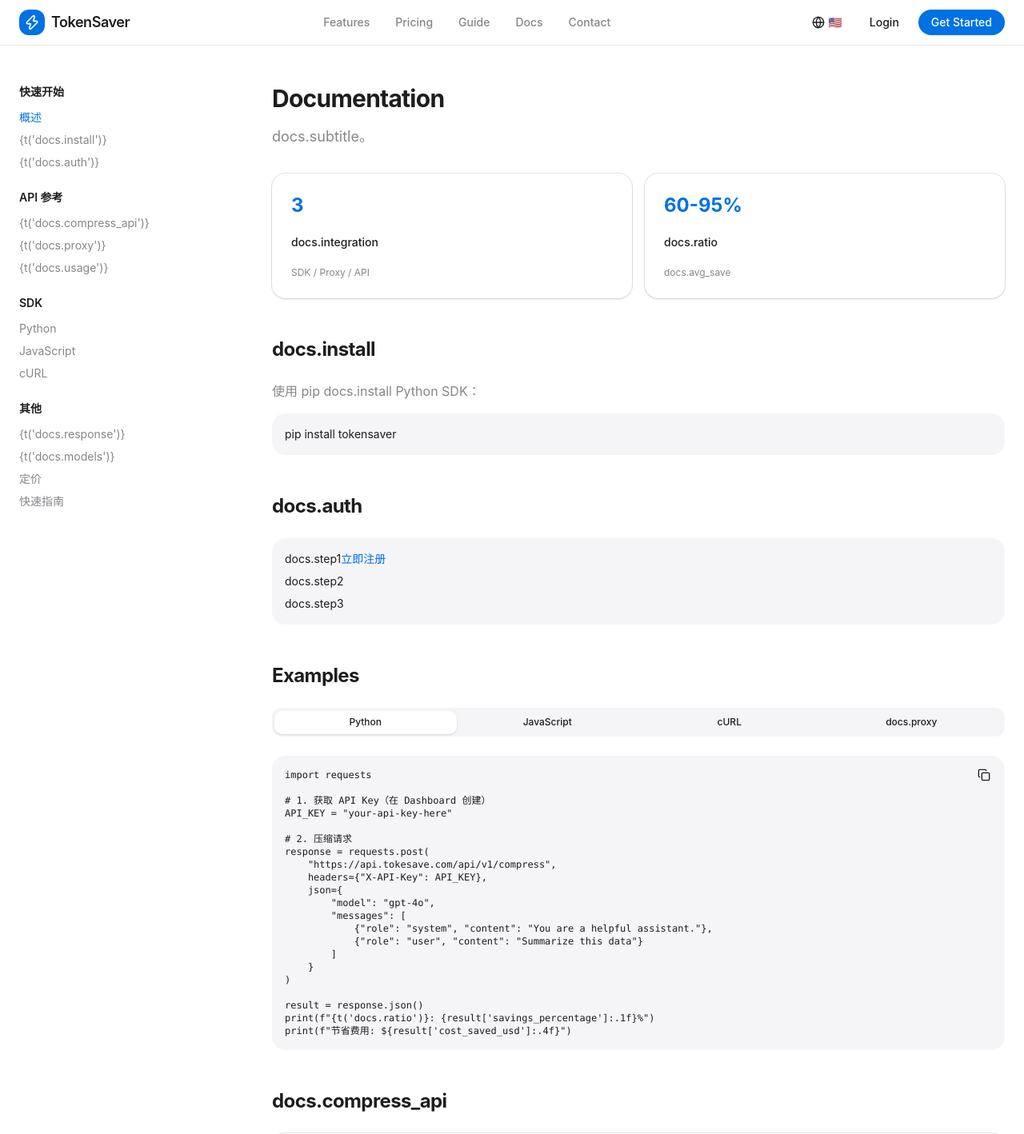
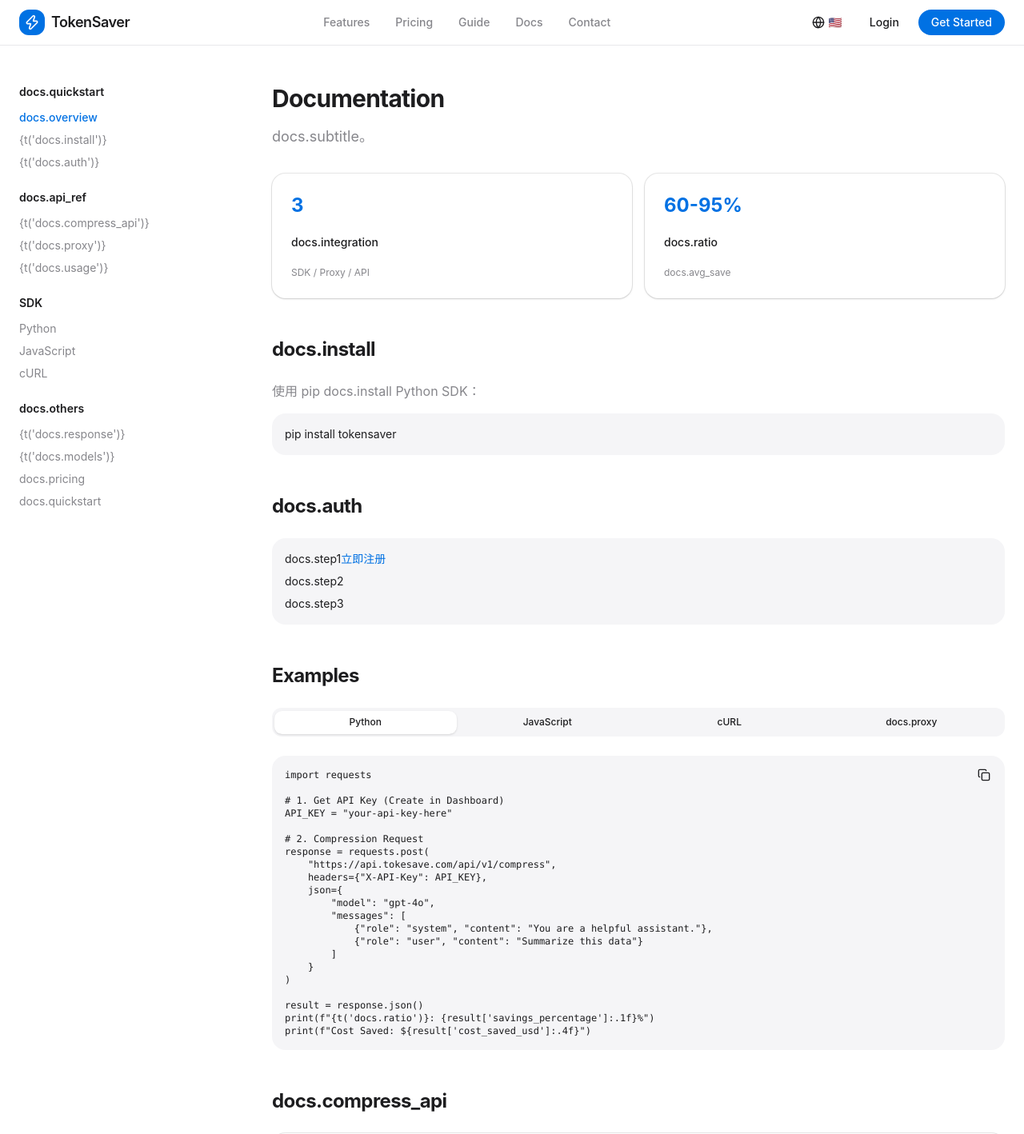
Before and after one commit to luckyhao0630/tokensave, a Next.js app in the folder frontend/: page /docs in a window 1280 px wide. Shown: the top 1418 px of the page at 80% size. Built offline with nearby package versions, Linux system fonts and the light colour scheme.

Commit message:
fix: docs/guide remaining Chinese text to i18n

```diff
--- a/frontend/src/app/docs/page.tsx
+++ b/frontend/src/app/docs/page.tsx
@@ -27,10 +27,10 @@ export default function DocsPage() {
 
   const pythonCode = `import requests
 
-# 1. 获取 API Key（在 Dashboard 创建）
+# 1. Get API Key (Create in Dashboard)
 API_KEY = "your-api-key-here"
 
-# 2. 压缩请求
+# 2. Compression Request
 response = requests.post(
     "https://api.tokesave.com/api/v1/compress",
     headers={"X-API-Key": API_KEY},
@@ -45,7 +45,7 @@ response = requests.post(
 
 result = response.json()
 print(f"{t('docs.ratio')}: {result['savings_percentage']:.1f}%")
-print(f"节省费用: \${result['cost_saved_usd']:.4f}")`;
+print(f"Cost Saved: \${result['cost_saved_usd']:.4f}")`;
 
   const jsCode = `const API_KEY = 'your-api-key';
 
@@ -74,7 +74,7 @@ console.log('节省费用: $' + result.cost_saved_usd.toFixed(4));`;
   -d '{"messages": [{"role": "user", "content": "test"}]}'`;
 
   const proxyCode = `# {t('docs.proxy')} - 零代码改动
-# 将 API Base URL 替换为 TokenSaver Proxy
+# Replace API Base URL with TokenSaver Proxy
 
 # OpenAI
 https://api.openai.com/v1
@@ -86,7 +86,7 @@ https://api.anthropic.com/v1
 ↓
 https://api.tokesave.com/proxy/anthropic/v1
 
-# 所有请求自动压缩，返回结果不变`;
+# All requests auto-compressed, response unchanged`;
 
   const codeExamples = {
     python: pythonCode,
@@ -97,15 +97,15 @@ https://api.tokesave.com/proxy/anthropic/v1
 
   const sidebarItems = [
     {
-      title: "快速开始",
+      title: t("docs.quickstart"),
       items: [
-        { label: "概述", id: "overview" },
+        { label: t("docs.overview"), id: "overview" },
         { label: "{t('docs.install')}", id: "install" },
         { label: "{t('docs.auth')}", id: "auth" },
       ]
     },
     {
-      title: "API 参考",
+      title: t("docs.api_ref"),
       items: [
         { label: "{t('docs.compress_api')}", id: "compress-api" },
         { label: "{t('docs.proxy')}", id: "proxy" },
@@ -121,12 +121,12 @@ https://api.tokesave.com/proxy/anthropic/v1
       ]
     },
     {
-      title: "其他",
+      title: t("docs.others"),
       items: [
         { label: "{t('docs.response')}", id: "response" },
         { label: "{t('docs.models')}", id: "models" },
-        { label: "定价", id: "pricing" },
-        { label: "快速指南", id: "quickstart" },
+        { label: t("docs.pricing"), id: "pricing" },
+        { label: t("docs.quickstart"), id: "quickstart" },
       ]
     }
   ];
@@ -258,7 +258,7 @@ https://api.tokesave.com/proxy/anthropic/v1
                   {`{
   "model": "gpt-4o",
   "messages": [...],
-  "token_budget": 50000  // 可选
+  "token_budget": 50000  // optional
 }`}
                 </div>
               </Card>
@@ -355,7 +355,7 @@ https://api.tokesave.com/proxy/anthropic/v1
             </section>
 
             <section id="curl-sdk" className="mt-12">
-              <h2 className="text-2xl font-bold tracking-tight mb-6">cURL 示例</h2>
+              <h2 className="text-2xl font-bold tracking-tight mb-6">cURL Example</h2>
               <div className="relative">
                 <pre className="bg-secondary rounded-xl p-4 text-xs font-mono overflow-x-auto">
                   <code>{curlCode}</code>
@@ -381,15 +381,15 @@ https://api.tokesave.com/proxy/anthropic/v1
 
               <div className="text-xs font-mono bg-secondary rounded-xl p-6">
                 <pre>{`{
-  "compressed_messages": [...],  // 压缩后的消息数组
-  "tokens_before": 10000,         // 原始 Token 数
-  "tokens_after": 2000,           // 压缩后 Token 数
+  "compressed_messages": [...],  // compressed messages array
+  "tokens_before": 10000,         // original token count
+  "tokens_after": 2000,           // compressed token count
   "savings_percentage": 80.0,     // {t('docs.ratio')}
-  "transforms_applied": [         // 应用的压缩策略
+  "transforms_applied": [         // applied compression strategies
     "smart_crusher",
     "cache_aligner"
   ],
-  "cost_saved_usd": 0.024         // 节省的费用（USD）
+  "cost_saved_usd": 0.024         // saved cost (USD)
 }`}</pre>
               </div>
             </section>
@@ -450,10 +450,10 @@ https://api.tokesave.com/proxy/anthropic/v1
               <h2 className="text-2xl font-bold tracking-tight mb-6">{t('docs.quickstart')}</h2>
               <div className="space-y-6">
                 {[
-                  { step: "1", title: "注册账号", desc: "访问 https://tokesave.com 注册免费账号，1分钟即可完成。" },
-                  { step: "2", title: "创建 API Key", desc: "在 Dashboard 点击创建新密钥，复制生成的 API Key。" },
-                  { step: "3", title: "发送请求", desc: "在请求头添加 X-API-Key，发送消息到 /api/v1/compress，立即获得压缩结果。" },
-                  { step: "4", title: "查看省钱统计", desc: "在 Dashboard 查看节省的 Token 数量和费用，优化你的使用策略。" },
+                  { step: "1", title: t('docs.step1_title'), desc: t('docs.step1_desc') },
+                  { step: "2", title: t('docs.step2_title'), desc: t('docs.step2_desc') },
+                  { step: "3", title: t('docs.step3_title'), desc: t('docs.step3_desc') },
+                  { step: "4", title: t('docs.step4_title'), desc: t('docs.step4_desc') },
                 ].map((item) => (
                   <div key={item.step} className="flex items-start gap-4">
                     <div className="w-8 h-8 rounded-full bg-primary text-white flex items-center justify-center font-bold">
--- a/frontend/src/app/guide/page.tsx
+++ b/frontend/src/app/guide/page.tsx
@@ -22,14 +22,14 @@ export default function GuidePage() {
   const steps = [
     {
       step: 1,
-      title: "注册账号",
-      desc: "点击首页「开始使用」，输入邮箱和密码，30秒完成注册",
-      code: "// 无需代码，浏览器打开 https://www.tokesave.com/register",
+      title: t("home.step1_title"),
+      desc: t("home.step1_desc"),
+      code: "// " + t("guide.step1_code"),
     },
     {
       step: 2,
-      title: "获取 API Key",
-      desc: "登录后进入 Dashboard → 创建 API Key → 复制生成的 Key",
+      title: t("home.step2_title"),
+      desc: t("home.step2_desc"),
       code: `// 登录后访问 Dashboard
 // https://www.tokesave.com/dashboard
 //
@@ -38,8 +38,8 @@ export default function GuidePage() {
     },
     {
       step: 3,
-      title: "替换 API 地址",
-      desc: "将原有 AI 服务的 API 地址替换为 TokenSaver 的代理地址",
+      title: t("home.step3_title"),
+      desc: t("home.step3_desc"),
       code: `// 原来的 OpenAI API 地址
 https://api.openai.com/v1/chat/completions
 
@@ -48,11 +48,11 @@ https://api.tokesave.com/proxy/openai/v1/chat/completions`,
     },
     {
       step: 4,
-      title: "添加 API Key 请求头",
-      desc: "在 HTTP 请求头中添加 X-API-Key",
+      title: t("home.step4_title"),
+      desc: t("home.step4_desc"),
       code: `// Python 示例
 headers = {
-    "Authorization": "Bearer your-openai-key",  // 你的 OpenAI Key
+    "Authorization": "Bearer your-openai-key",  // Your OpenAI Key
     "X-API-Key": "ts_xxxxxxxx_xxxxxxxxxxxxx",     // TokenSaver Key
     "Content-Type": "application/json",
 }`,
@@ -69,17 +69,17 @@ headers = {
   const fullExample = `import requests
 import os
 
-# 1. 配置
+# 1. Config
 API_KEY = os.getenv("TOKESAVER_API_KEY", "ts_xxxxxxxx_xxxxxxxxxxxxx")
 OPENAI_KEY = os.getenv("OPENAI_API_KEY", "sk-xxxxxxxx")
 
-# 2. 准备请求数据
+# 2. Prepare Request Data
 messages = [
     {"role": "system", "content": "You are a helpful assistant."},
     {"role": "user", "content": "帮我总结一下这份报告..." + " " * 1000}
 ]
 
-# 3. 发送请求（通过 TokenSaver 代理）
+# 3. Send Request (via TokenSaver Proxy)
 response = requests.post(
     "https://api.tokesave.com/proxy/openai/v1/chat/completions",
     headers={
@@ -96,15 +96,15 @@ response = requests.post(
 
 result = response.json()
 
-# 4. 查看节省了多少
-# 响应头会包含:
+# 4. Check Savings
+# Response headers include:
 # X-Tokens-Before: 1500
 # X-Tokens-After: 800
 # X-Tokens-Saved: 700
 # X-Compression-Ratio: 46.7%
 # X-Cost-Saved-USD: 0.0175
 
-print(f"AI回复: {result['choices'][0]['message']['content']}")`;
+print(f"AI Response: {result['choices'][0]['message']['content']}")`;
 
   const nodeExample = `const axios = require('axios');
 
```
